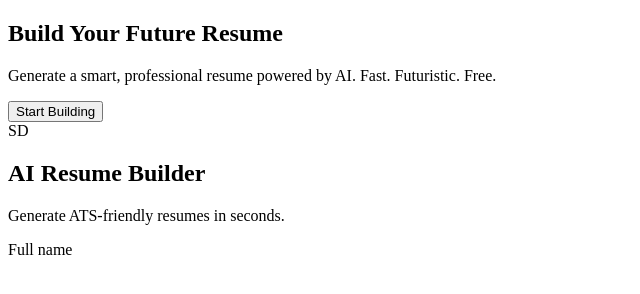
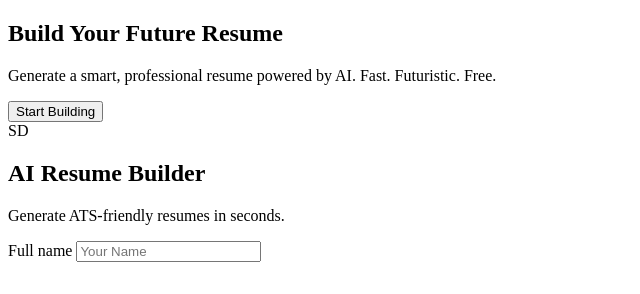
Before and after one commit to amochesolomon-lab/AI-Resume-Builder, a plain HTML site: page index.html in a window 1280 px wide. Shown: the whole page, without its empty margins (0-640 px from the left). Drawn offline with Linux system fonts and the light colour scheme.

Commit message:
Add files via upload

```diff
--- a/index.html
+++ b/index.html
@@ -47,6 +47,9 @@
                 <label for="fullname">
                     Full name
                 </label>
+                <input id="fullName"
+                name="fullName" type="text"
+                placeholder="Your Name"
 
             </div>
         </div>
```
